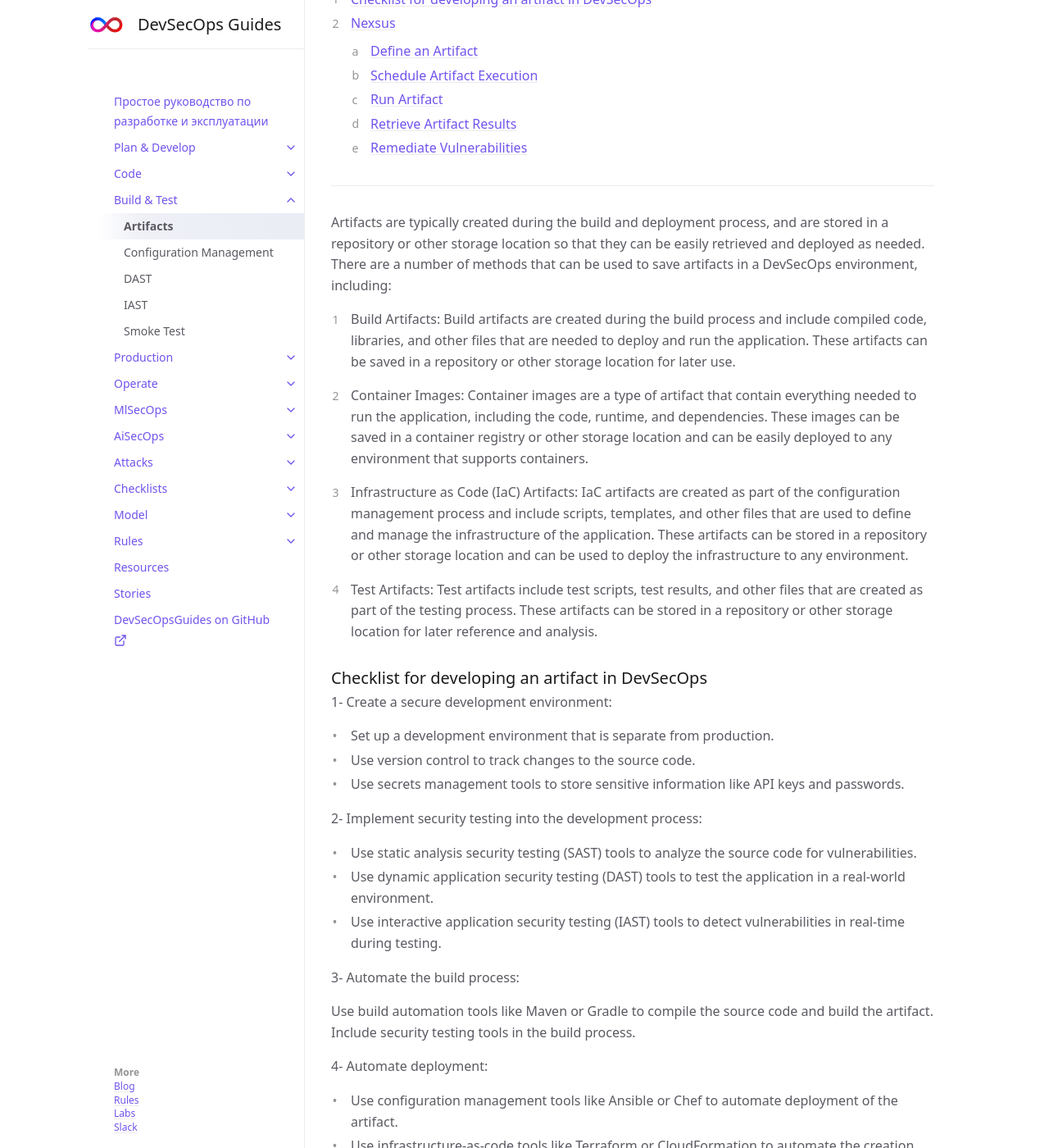
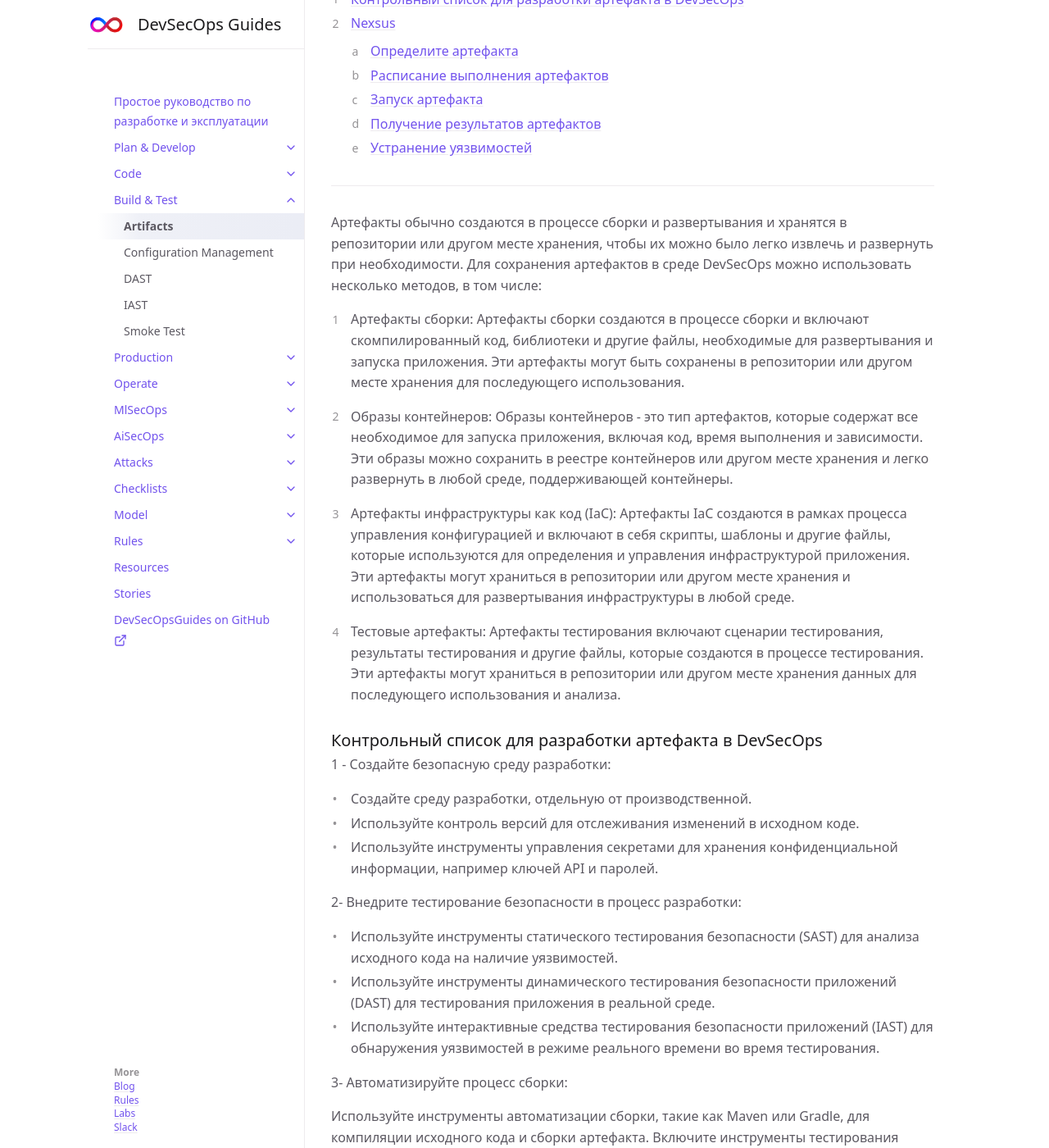
Before and after one commit to 2artem2/Work-Stuff, a Jekyll site: the page built from docs/build-test/artifacts.md, in a window 1280 px wide and 1400 px high, scrolled down 204 px. Shown: the whole window at 82% size. Built offline with Jekyll 4.4.1, drawn with Linux system fonts in a browser that asks for light colours; some of the changed text lies outside the part shown.

Commit message:
artifacts.md

````diff
--- a/docs/build-test/artifacts.md
+++ b/docs/build-test/artifacts.md
@@ -4,10 +4,10 @@ title: Artifacts
 parent: Build & Test
 ---
 
-# Artifacts
+# Артефакты
 {: .no_toc }
 
-## Table of contents
+## Оглавление
 {: .no_toc .text-delta }
 
 1. TOC
@@ -15,56 +15,56 @@ parent: Build & Test
 
 ---
 
-Artifacts are typically created during the build and deployment process, and are stored in a repository or other storage location so that they can be easily retrieved and deployed as needed. There are a number of methods that can be used to save artifacts in a DevSecOps environment, including:
+Артефакты обычно создаются в процессе сборки и развертывания и хранятся в репозитории или другом месте хранения, чтобы их можно было легко извлечь и развернуть при необходимости. Для сохранения артефактов в среде DevSecOps можно использовать несколько методов, в том числе:
 
-1. Build Artifacts: Build artifacts are created during the build process and include compiled code, libraries, and other files that are needed to deploy and run the application. These artifacts can be saved in a repository or other storage location for later use.
+1. Артефакты сборки: Артефакты сборки создаются в процессе сборки и включают скомпилированный код, библиотеки и другие файлы, необходимые для развертывания и запуска приложения. Эти артефакты могут быть сохранены в репозитории или другом месте хранения для последующего использования.
 
-2. Container Images: Container images are a type of artifact that contain everything needed to run the application, including the code, runtime, and dependencies. These images can be saved in a container registry or other storage location and can be easily deployed to any environment that supports containers.
+2. Образы контейнеров: Образы контейнеров - это тип артефактов, которые содержат все необходимое для запуска приложения, включая код, время выполнения и зависимости. Эти образы можно сохранить в реестре контейнеров или другом месте хранения и легко развернуть в любой среде, поддерживающей контейнеры.
 
-3. Infrastructure as Code (IaC) Artifacts: IaC artifacts are created as part of the configuration management process and include scripts, templates, and other files that are used to define and manage the infrastructure of the application. These artifacts can be stored in a repository or other storage location and can be used to deploy the infrastructure to any environment.
+3. Артефакты инфраструктуры как код (IaC): Артефакты IaC создаются в рамках процесса управления конфигурацией и включают в себя скрипты, шаблоны и другие файлы, которые используются для определения и управления инфраструктурой приложения. Эти артефакты могут храниться в репозитории или другом месте хранения и использоваться для развертывания инфраструктуры в любой среде.
 
-4. Test Artifacts: Test artifacts include test scripts, test results, and other files that are created as part of the testing process. These artifacts can be stored in a repository or other storage location for later reference and analysis.
+4. Тестовые артефакты: Артефакты тестирования включают сценарии тестирования, результаты тестирования и другие файлы, которые создаются в процессе тестирования. Эти артефакты могут храниться в репозитории или другом месте хранения данных для последующего использования и анализа.
 
 
 
 
-## Checklist for developing an artifact in DevSecOps
+## Контрольный список для разработки артефакта в DevSecOps
 
 
 
-1- Create a secure development environment:
+1 - Создайте безопасную среду разработки:
 
-* Set up a development environment that is separate from production.
-* Use version control to track changes to the source code.
-* Use secrets management tools to store sensitive information like API keys and passwords.
+* Создайте среду разработки, отдельную от производственной.
+* Используйте контроль версий для отслеживания изменений в исходном коде.
+* Используйте инструменты управления секретами для хранения конфиденциальной информации, например ключей API и паролей.
 
-2- Implement security testing into the development process:
+2- Внедрите тестирование безопасности в процесс разработки:
 
-* Use static analysis security testing (SAST) tools to analyze the source code for vulnerabilities.
-* Use dynamic application security testing (DAST) tools to test the application in a real-world environment.
-* Use interactive application security testing (IAST) tools to detect vulnerabilities in real-time during testing.
+* Используйте инструменты статического тестирования безопасности (SAST) для анализа исходного кода на наличие уязвимостей.
+* Используйте инструменты динамического тестирования безопасности приложений (DAST) для тестирования приложения в реальной среде.
+* Используйте интерактивные средства тестирования безопасности приложений (IAST) для обнаружения уязвимостей в режиме реального времени во время тестирования.
 
-3- Automate the build process:
+3- Автоматизируйте процесс сборки:
 
-Use build automation tools like Maven or Gradle to compile the source code and build the artifact.
-Include security testing tools in the build process.
+Используйте инструменты автоматизации сборки, такие как Maven или Gradle, для компиляции исходного кода и сборки артефакта.
+Включите инструменты тестирования безопасности в процесс сборки.
 
-4- Automate deployment:
+4- Автоматизируйте развертывание:
 
-* Use configuration management tools like Ansible or Chef to automate deployment of the artifact.
-* Use infrastructure-as-code tools like Terraform or CloudFormation to automate the creation and management of infrastructure.
+* Используйте инструменты управления конфигурацией, такие как Ansible или Chef, для автоматизации развертывания артефакта.
+* Используйте инструменты инфраструктуры-как-код, такие как Terraform или CloudFormation, для автоматизации создания и управления инфраструктурой.
 
-5- Implement continuous integration/continuous delivery (CI/CD) practices:
+5. Внедрите практику непрерывной интеграции/непрерывной доставки (CI/CD):
 
-* Use a CI/CD pipeline to automate the entire development process.
-* Use tools like Jenkins or CircleCI to manage the pipeline and run tests automatically.
+* Используйте конвейер CI/CD для автоматизации всего процесса разработки.
+* Используйте такие инструменты, как Jenkins или CircleCI, для управления конвейером и автоматического запуска тестов.
 
 
 
 
 ## Nexsus
 
-### Define an Artifact
+### Определите артефакта
 
 ```
 artifact:
@@ -73,7 +73,7 @@ artifact:
   target: target_host
 ```
 
-### Schedule Artifact Execution
+### Расписание выполнения артефактов
 
 ```
 artifact_schedule:
@@ -83,7 +83,7 @@ artifact_schedule:
 ```
 
 
-### Run Artifact
+### Запуск артефакта
 
 ```
 artifact_run:
@@ -91,7 +91,7 @@ artifact_run:
   artifact: MyVulnerabilityScan
 ```
 
-### Retrieve Artifact Results
+### Получение результатов артефактов
 
 ```
 artifact_results:
@@ -100,7 +100,7 @@ artifact_results:
 ```
 
 
-### Remediate Vulnerabilities
+### Устранение уязвимостей
 
 ```
 artifact_remediation:
````
